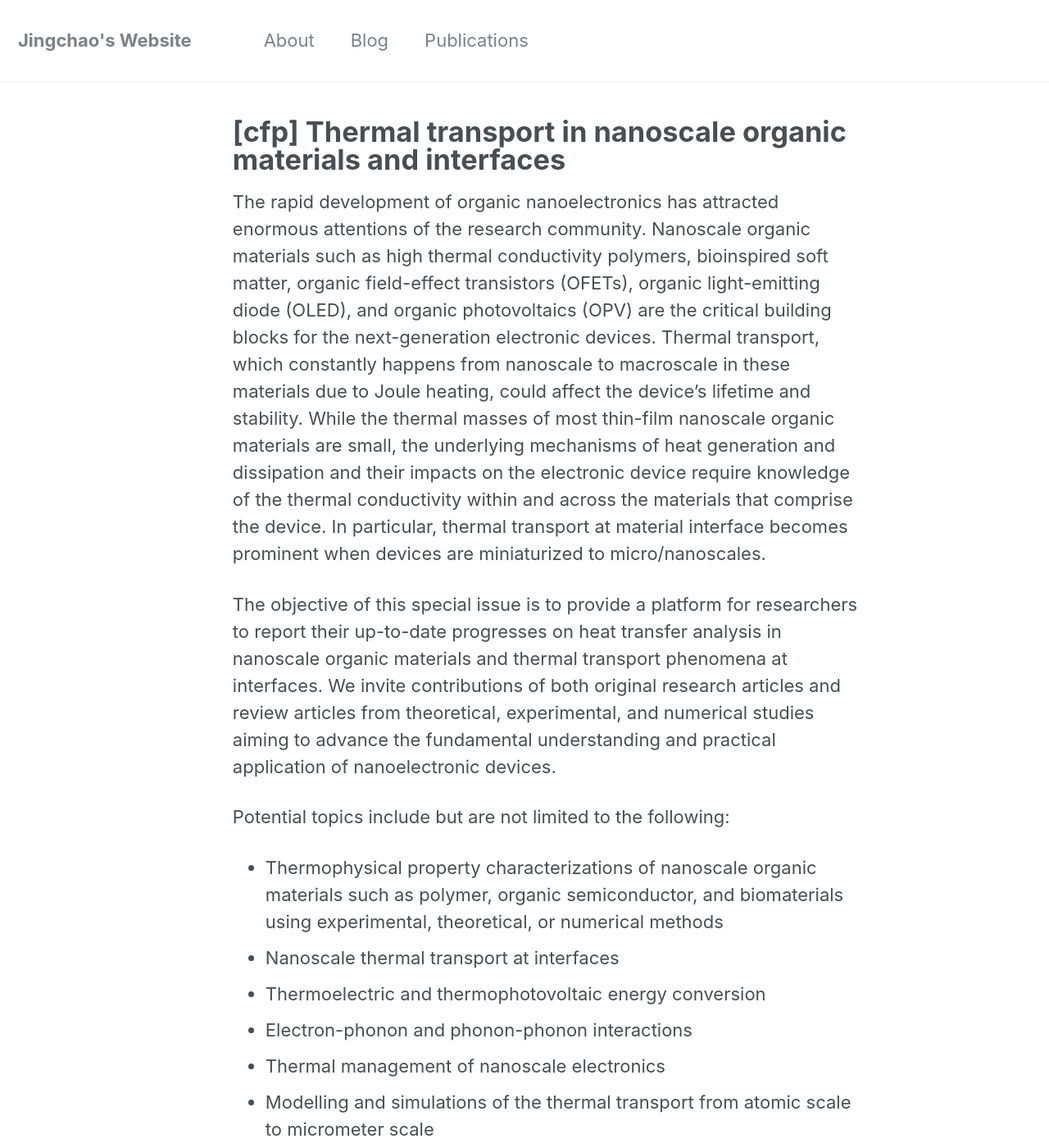
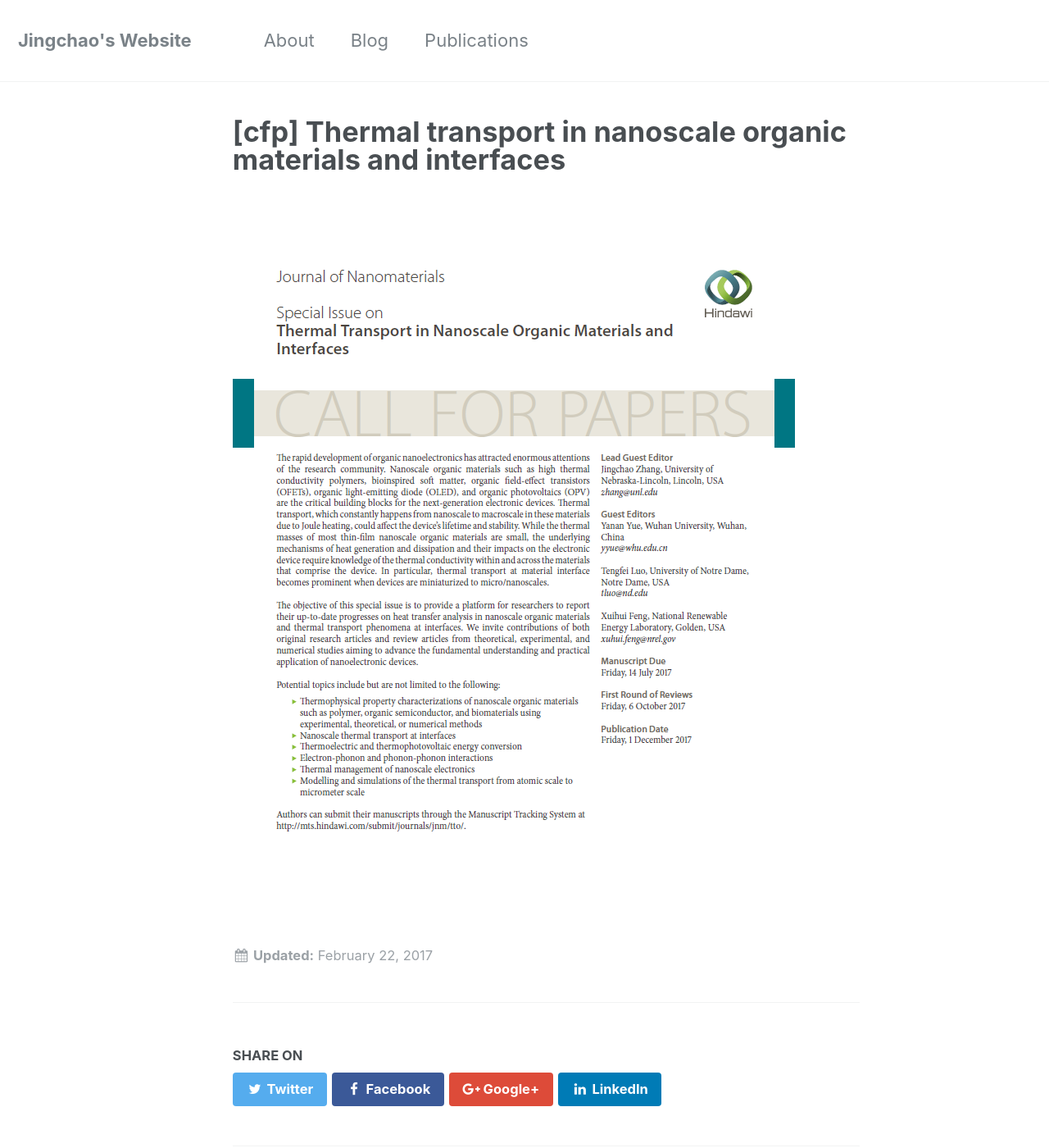
Before and after one commit to JingchaoZhang/JingchaoZhang.github.io, a Jekyll site: the page built from _posts/2017-02-22-[CFP]-Thermal Transport in Nanoscale Organic Materials and Interfaces.md, in a window 1280 px wide and 1400 px high. Shown: the whole window at 82% size. Built offline with Jekyll 4.4.1, drawn with Linux system fonts in a browser that asks for light colours; some of the changed text lies outside the part shown.

Commit message:
Update 2017-02-22-[CFP]-Thermal Transport in Nanoscale Organic Materials and Interfaces.md

```diff
--- a/_posts/2017-02-22-[CFP]-Thermal Transport in Nanoscale Organic Materials and Interfaces.md
+++ b/_posts/2017-02-22-[CFP]-Thermal Transport in Nanoscale Organic Materials and Interfaces.md
@@ -3,22 +3,6 @@ layout: single
 author_profile: false
 ---
 
-The rapid development of organic nanoelectronics has attracted enormous attentions of the research community. Nanoscale organic materials such as high thermal conductivity polymers, bioinspired soft matter, organic field-effect transistors (OFETs), organic light-emitting diode (OLED), and organic photovoltaics (OPV) are the critical building blocks for the next-generation electronic devices. Thermal transport, which constantly happens from nanoscale to macroscale in these materials due to Joule heating, could affect the device’s lifetime and stability. While the thermal masses of most thin-film nanoscale organic materials are small, the underlying mechanisms of heat generation and dissipation and their impacts on the electronic device require knowledge of the thermal conductivity within and across the materials that comprise the device. In particular, thermal transport at material interface becomes prominent when devices are miniaturized to micro/nanoscales.
-
-The objective of this special issue is to provide a platform for researchers to report their up-to-date progresses on heat transfer analysis in nanoscale organic materials and thermal transport phenomena at interfaces. We invite contributions of both original research articles and review articles from theoretical, experimental, and numerical studies aiming to advance the fundamental understanding and practical application of nanoelectronic devices.
-
-Potential topics include but are not limited to the following:
-- Thermophysical property characterizations of nanoscale organic materials such as polymer, organic semiconductor, and biomaterials using experimental, theoretical, or numerical methods
-- Nanoscale thermal transport at interfaces
-- Thermoelectric and thermophotovoltaic energy conversion
-- Electron-phonon and phonon-phonon interactions
-- Thermal management of nanoscale electronics
-- Modelling and simulations of the thermal transport from atomic scale to micrometer scale
-
-Authors can submit their manuscripts through the Manuscript Tracking System at http://mts.hindawi.com/submit/journals/jnm/tto/.
-
-- Manuscript Due          Friday, 14 July 2017
-- First Round of Reviews  Friday, 6 October 2017
-- Publication Date        Friday, 1 December 2017
-
-[Link](https://www.hindawi.com/journals/jnm/si/245036/cfp/)
+<figure>
+	<a href="http://docs.google.com/gview?url=https://jingchaozhang.github.io/images/TTNOMI.pdf&embedded=true"><img src="https://jingchaozhang.github.io/images/TTNOMI.PNG"></a>
+</figure>
```
